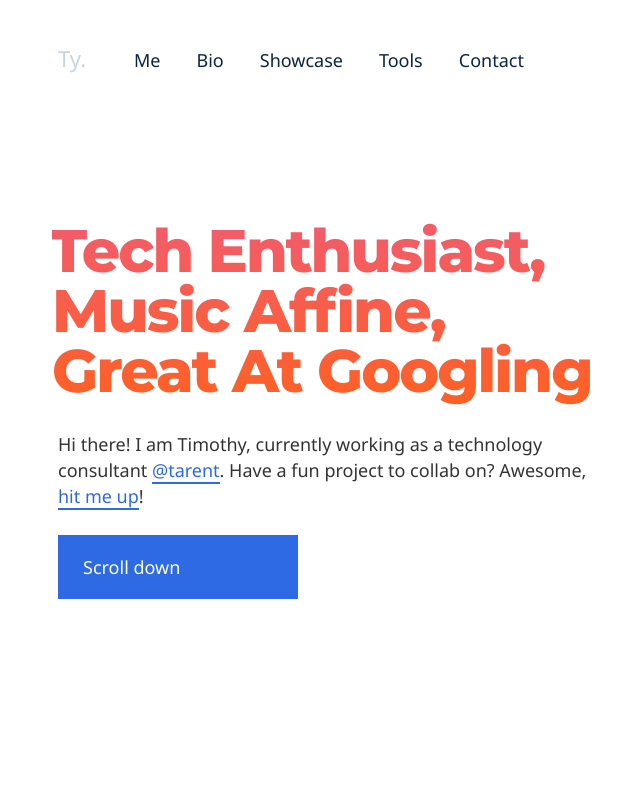
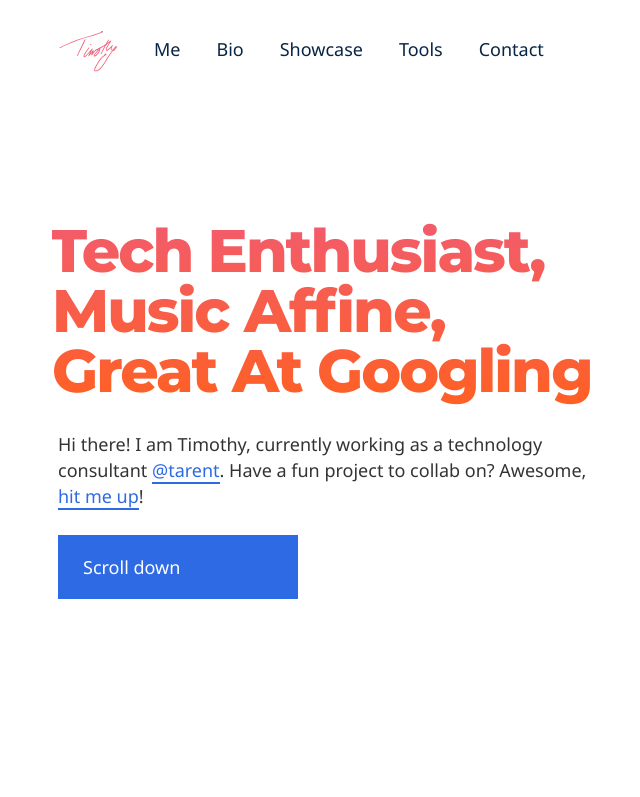
Before and after one commit to timothyde/timothyde, a Gatsby site: page / in a window 1280 px wide. Shown: the top 797 px of the page, without its empty margins (112-752 px from the left). Built offline with nearby package versions, Linux system fonts and the light colour scheme; Gatsby itself is replaced by a stand-in of ours.

Commit message:
add logo

```diff
--- a/src/components/layout/header.js
+++ b/src/components/layout/header.js
@@ -1,5 +1,7 @@
 import React from 'react'
 import styled from 'styled-components'
+
+import signature from '../../images/signature.svg'
 
 let Header = styled.header`
   position: fixed;
@@ -10,7 +12,7 @@ let Header = styled.header`
   background: none;
   overflow: hidden;
   background: #fff;
-  padding: 45px 0px 25px;
+  padding: 25px 0px 25px;
   transition: all ease 0.5s;
 `
 
@@ -19,6 +21,9 @@ let Container = styled.div`
   margin-left: auto;
   padding-left: 10px;
   padding-right: 10px;
+
+  display: flex;
+  align-items: center;
 
   @media (min-width: 768px) {
     width: 740px;
@@ -29,11 +34,14 @@ let Container = styled.div`
   }
 `
 
-let Logo = styled.a`
-  font-size: 22px;
-  color: #c8d6df;
+let Logo = styled.img`
+  /* font-size: 22px;
+  color: #c8d6df; */
   display: inline-block;
-  margin-right: 30px;
+  margin: 0;
+  margin-right: 1rem;
+  padding: 0;
+  width: 60px;
 `
 
 let Nav = styled.nav`
@@ -48,7 +56,7 @@ let Nav = styled.nav`
 export default () => (
   <Header>
     <Container>
-      <Logo href="/">Ty.</Logo>
+      <Logo src={signature} />
       <Nav>
         <a href="/">Me</a>
         <a href="/">Bio</a>
```
Also changed, not shown: src/images/signature.svg (added).
